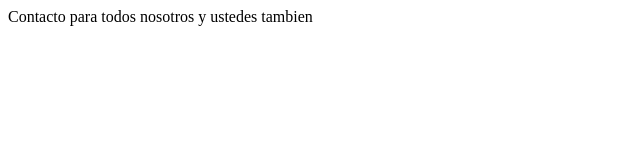
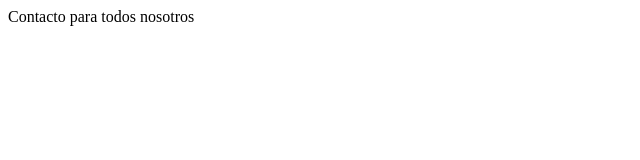
Before and after one commit to EveGiovi/introduccion-git, a plain HTML site: page contac.html in a window 1280 px wide. Shown: the whole page, without its empty margins (0-640 px from the left). Drawn offline with Linux system fonts and the light colour scheme.

Commit message:
Se actualiza el archivo contac.html

```diff
--- a/contac.html
+++ b/contac.html
@@ -7,6 +7,6 @@
     <title>Document</title>
 </head>
 <body>
-    Contacto para todos nosotros y ustedes tambien
+    Contacto para todos nosotros
 </body>
 </html>
```
